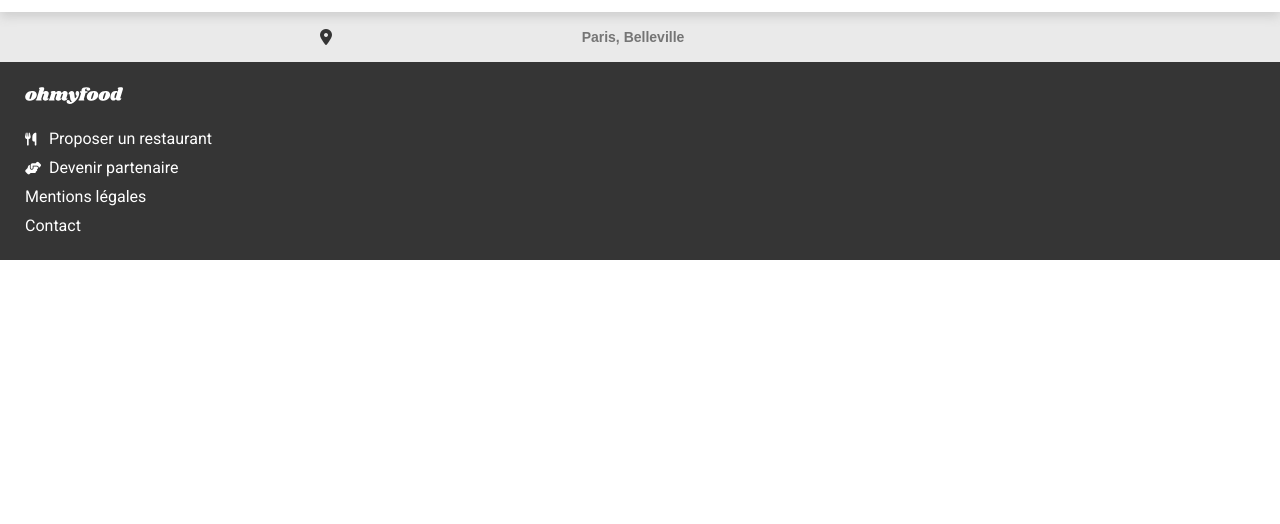
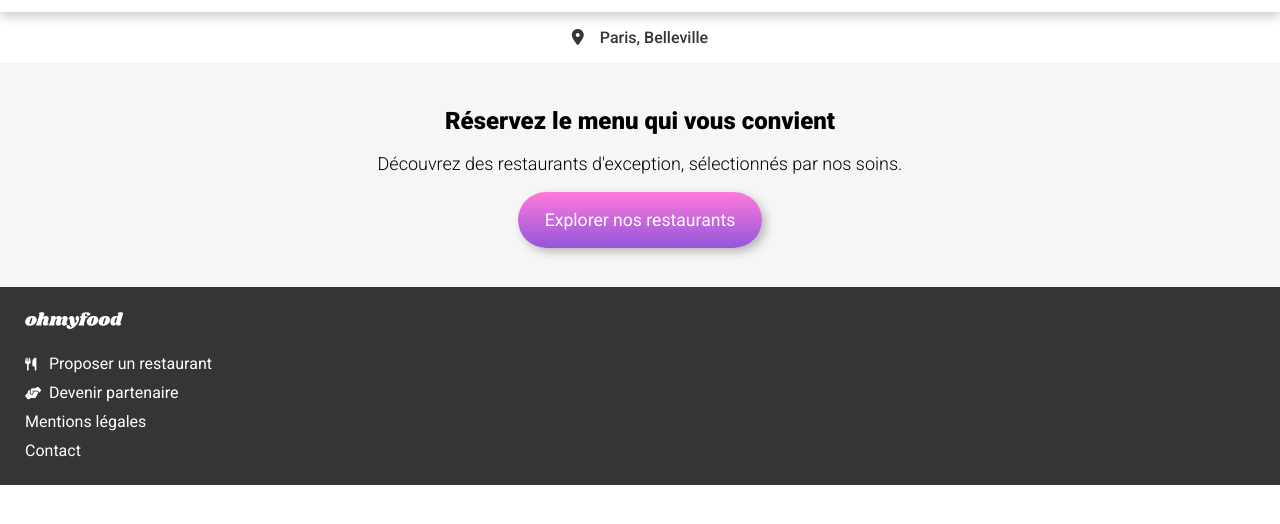
Before and after one commit to Yuuusuuke/VincentAllio_3_25082021, a website: page index.html in a window 1280 px wide. Shown: the part 52-576 px from the top of the page. Drawn offline with Linux system fonts and the light colour scheme; a web font is replaced by a local one.

Commit message:
Add description area + change search bar

```diff
--- a/index.html
+++ b/index.html
@@ -20,8 +20,16 @@
         <main class="main">
             <!--    Search Bar    -->
             <div class="searchBar">
-                <input type="search" class="searchBar__input" placeholder="Paris, Belleville">
-                <i class="fas fa-map-marker-alt searchBar__icon"></i>
+                    <i class="fas fa-map-marker-alt searchBar__icon"></i>
+                    <p class="searchBar__text">Paris, Belleville</p>
+            </div>
+
+            <div class="description">
+                <h2 class="description__title">Réservez le menu qui vous convient</h2>
+                <p class="description__text">Découvrez des restaurants d'exception, sélectionnés par nos soins.</p>
+                <a class="description__button">
+                    Explorer nos restaurants
+                </a>
             </div>
         </main>
 
--- a/sass/main.scss
+++ b/sass/main.scss
@@ -12,6 +12,10 @@
     text-decoration: none;
 }
 
+body {
+    min-height: 100vh;
+}
+
 /* - - - Header - - - */
 .header {
     @include centerElement;
@@ -23,31 +27,54 @@
 
 /* - - - Search Bar - - - */
 .searchBar {
-    position: relative;
+    @include centerElement;
+    height: 50px;
+    color: #353535;
+    cursor: text;
 
     &__icon {
-        position: absolute;
-        color: #353535;
-        top: 50%;
-        left: 25%;
-        transform: translate(0, -50%);
-        font-size: 1em;
-        transition: left 1s ease;
+        margin-right: 1em;
     }
 
-    &__input {
-        background: #eaeaea;
-        color: #353535;
-        height: 50px;
-        width: 100%;
-        border: 0;
-        text-align: center;
-        font-size: 14px;
-        font-weight: bold;
+    &__text {
+        font-weight: 500;
+        font-family: "Roboto", sans-serif;
+    }
+}
+
+/* - - - Description - - - */
+.description {
+    background: #f6f6f6;
+    padding: 45px 2em 57px 2em;
+    font-family: "Roboto", sans-serif;
+    text-align: center;
+
+    &__title {
+        font-size: 1.5em;
+        font-weight: 800;
     }
 
-    &__input:focus~&__icon {
-        left: 10px;
+    &__text {
+        font-size: 1.125em;
+        font-weight: 300;
+        margin: 1em 0 2em 0;
+    }
+
+    &__button {
+        font-size: 1.1em;
+        background-image: linear-gradient(0deg, $colorPrimary, $colorSecondary);
+        padding: 1em 1.5em;
+        border-radius: 30px;
+        color: white;
+        box-shadow: 0.25rem 0.25rem 10px rgb(0 0 0 / 25%);
+        cursor: pointer;
+        transition: all .25s ease;
+
+    }
+
+    &__button:hover {
+        box-shadow: 0.25rem 0.25rem 10px rgb(0 0 0 / 50%);
+        filter: brightness(1.1);
     }
 }
 
```
Also changed, not shown: CHANGELOG.md, public/css/prefixed/style.css, public/css/style.css, 1 other file.
